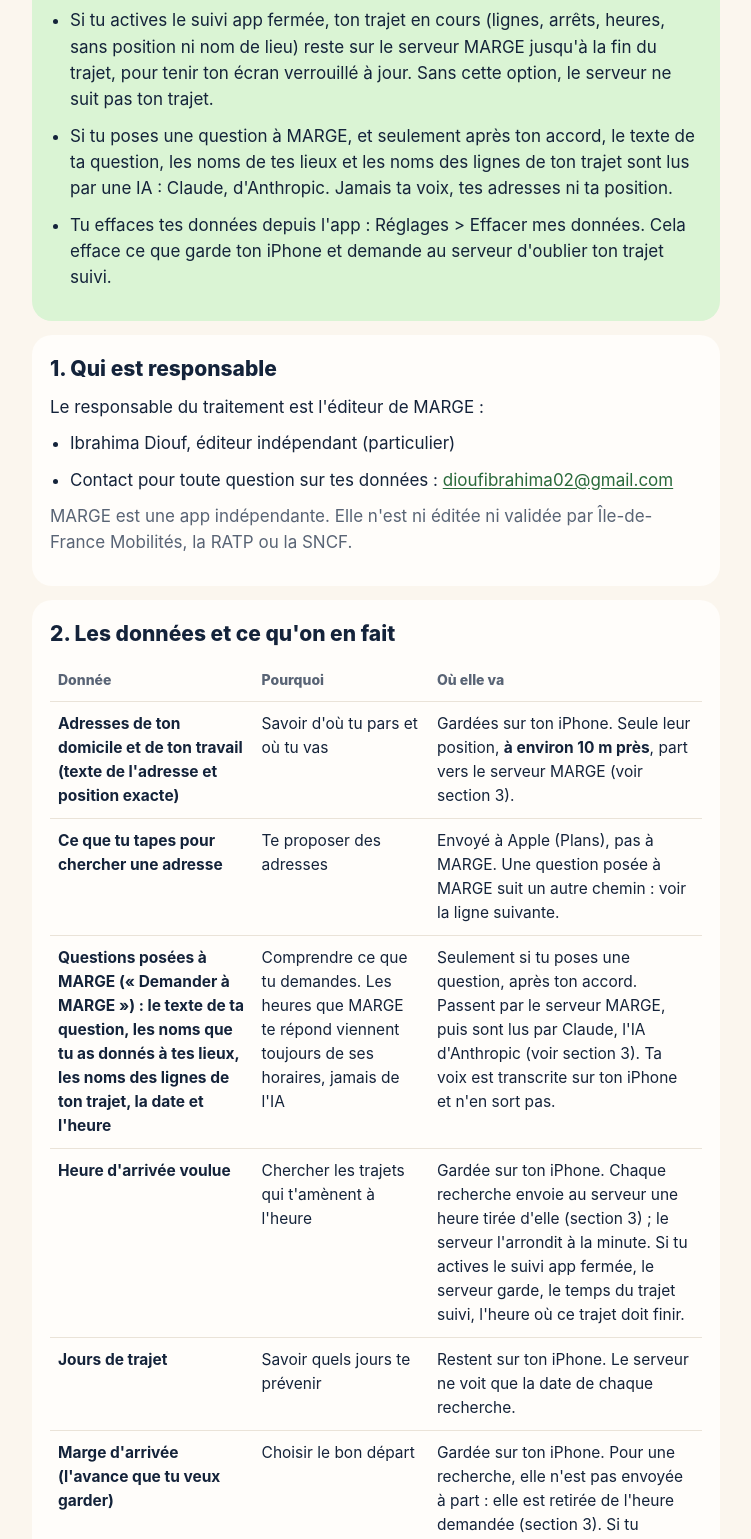
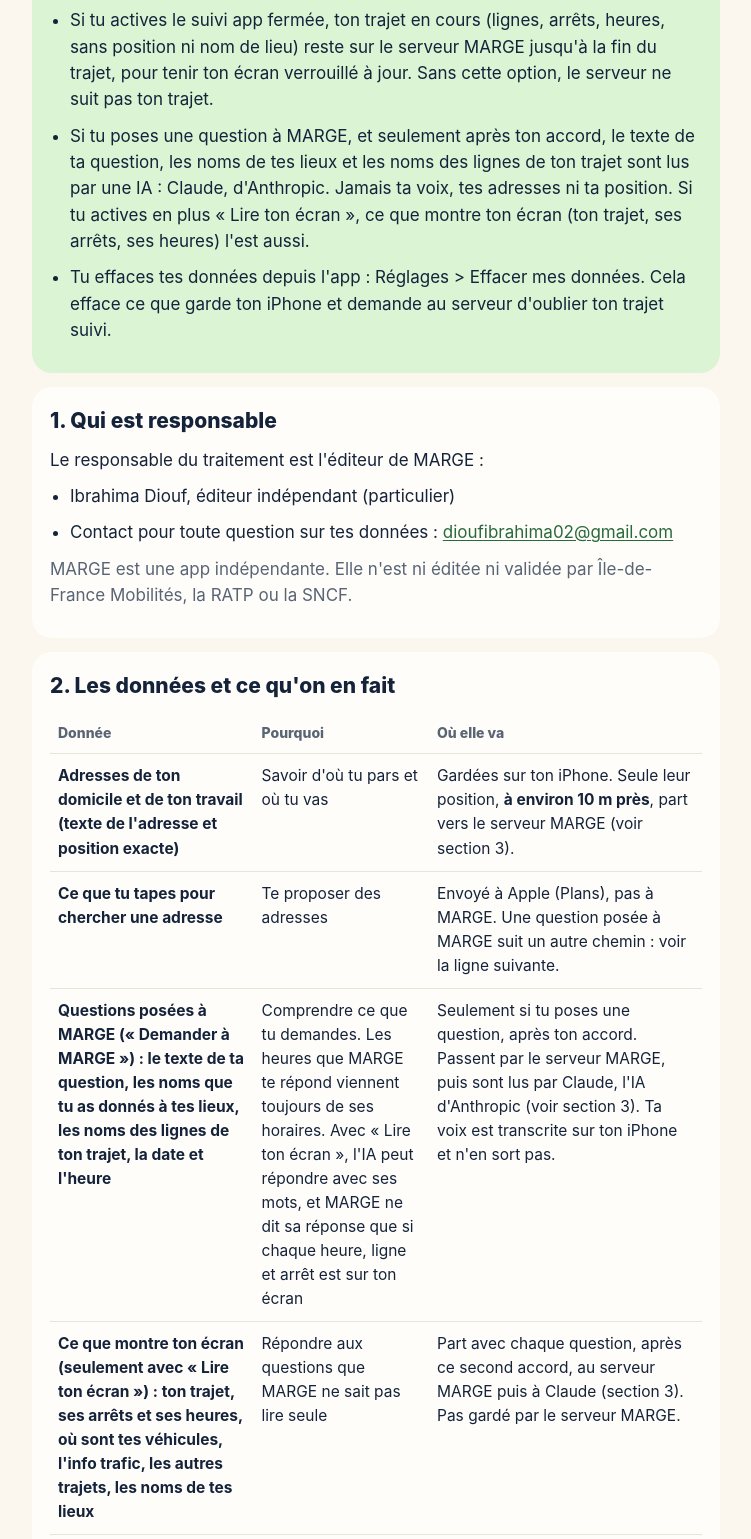
Before and after one commit to IbrahimaDKR/marge-site, a plain HTML site: page confidentialite/index.html in a window 1280 px wide. Shown: the part 805-2344 px from the top of the page, without its empty margins (264-1015 px from the left). Drawn offline with Linux system fonts and the light colour scheme.

Commit message:
Privacy page: « Lire ton écran », the screen sent with a question on a second accord (decision 97)
Co-Authored-By: Claude Opus 5.5 <noreply@anthropic.com>

```diff
--- a/confidentialite/index.html
+++ b/confidentialite/index.html
@@ -98,7 +98,7 @@
   <header>
     <p class="brand">MARGE</p>
     <h1>Politique de confidentialité</h1>
-    <p class="updated">Dernière mise à jour : 21 novembre 2026</p>
+    <p class="updated">Dernière mise à jour : 23 novembre 2026</p>
   </header>
 
   <section>
@@ -113,7 +113,7 @@
       <li>Ta position n'est lue que si tu l'autorises, quand MARGE est ouverte à l'écran, et pendant un trajet suivi même si tu quittes l'app (l'iPhone affiche alors son indicateur bleu). Jamais en arrière-plan en dehors d'un trajet.</li>
       <li>Pour calculer ton trajet, MARGE envoie à son serveur la position de ton domicile et de ton travail <strong>à environ 10 m près</strong> et une heure tirée de ton heure d'arrivée. À 10 m près, c'est pratiquement ton adresse : il faut cette précision pour que le temps de marche jusqu'à l'arrêt soit juste (à 100 m près, il était faux de plusieurs minutes). Le serveur interroge Île-de-France Mobilités, ne garde la réponse que 15 minutes au plus et n'écrit ces positions dans aucun journal.</li>
       <li>Si tu actives le suivi app fermée, ton trajet en cours (lignes, arrêts, heures, sans position ni nom de lieu) reste sur le serveur MARGE jusqu'à la fin du trajet, pour tenir ton écran verrouillé à jour. Sans cette option, le serveur ne suit pas ton trajet.</li>
-      <li>Si tu poses une question à MARGE, et seulement après ton accord, le texte de ta question, les noms de tes lieux et les noms des lignes de ton trajet sont lus par une IA : Claude, d'Anthropic. Jamais ta voix, tes adresses ni ta position.</li>
+      <li>Si tu poses une question à MARGE, et seulement après ton accord, le texte de ta question, les noms de tes lieux et les noms des lignes de ton trajet sont lus par une IA : Claude, d'Anthropic. Jamais ta voix, tes adresses ni ta position. Si tu actives en plus « Lire ton écran », ce que montre ton écran (ton trajet, ses arrêts, ses heures) l'est aussi.</li>
       <li>Tu effaces tes données depuis l'app : Réglages &gt; Effacer mes données. Cela efface ce que garde ton iPhone et demande au serveur d'oublier ton trajet suivi.</li>
     </ul>
   </section>
@@ -145,8 +145,13 @@
         </tr>
         <tr>
           <td>Questions posées à MARGE (« Demander à MARGE ») : le texte de ta question, les noms que tu as donnés à tes lieux, les noms des lignes de ton trajet, la date et l'heure</td>
-          <td data-label="Pourquoi">Comprendre ce que tu demandes. Les heures que MARGE te répond viennent toujours de ses horaires, jamais de l'IA</td>
+          <td data-label="Pourquoi">Comprendre ce que tu demandes. Les heures que MARGE te répond viennent toujours de ses horaires. Avec « Lire ton écran », l'IA peut répondre avec ses mots, et MARGE ne dit sa réponse que si chaque heure, ligne et arrêt est sur ton écran</td>
           <td data-label="Où elle va">Seulement si tu poses une question, après ton accord. Passent par le serveur MARGE, puis sont lus par Claude, l'IA d'Anthropic (voir section 3). Ta voix est transcrite sur ton iPhone et n'en sort pas.</td>
+        </tr>
+        <tr>
+          <td>Ce que montre ton écran (seulement avec « Lire ton écran ») : ton trajet, ses arrêts et ses heures, où sont tes véhicules, l'info trafic, les autres trajets, les noms de tes lieux</td>
+          <td data-label="Pourquoi">Répondre aux questions que MARGE ne sait pas lire seule</td>
+          <td data-label="Où elle va">Part avec chaque question, après ce second accord, au serveur MARGE puis à Claude (section 3). Pas gardé par le serveur MARGE.</td>
         </tr>
         <tr>
           <td>Heure d'arrivée voulue</td>
@@ -319,6 +324,7 @@
       <li>les noms des lignes de ton trajet ;</li>
       <li>la date et l'heure du moment, et l'intention de ta question précédente si tu en poses une à la suite.</li>
     </ul>
+    <p>Seulement si tu actives aussi « Lire ton écran » (proposé une fois dans « Demander à MARGE », à couper dans Réglages), part en plus, avec chaque question, ce que montre ton écran, écrit en phrases par MARGE : ton trajet, ses arrêts et ses heures, où sont tes véhicules et leurs prochains passages, l'info trafic, les autres trajets à l'écran, avec les noms de tes lieux. Ces lignes montrent où tu vas et quand, et l'arrêt où tu montes peut dire près d'où tu habites. Claude peut alors répondre avec ses mots à une question que MARGE ne sait pas lire : avant de te la dire, le serveur MARGE puis ton iPhone vérifient que chaque heure, chaque nombre, chaque ligne et chaque arrêt de sa réponse est sur ton écran ; sinon, MARGE te dit qu'elle n'a pas compris. Cette vérification ne prouve pas que la réponse est juste : en cas de doute, regarde ton trajet. Une réponse écrite par Claude est marquée « Écrit par l'IA, d'après ton écran ». Une rue de départ ou d'arrivée n'y est jamais écrite : elle devient « ton départ » ou « ton arrivée ». Sans ce réglage, rien de cela ne part ; « Effacer mes données » le coupe aussi, comme couper « Demander à MARGE ».</p>
     <p>Ce qui ne part <strong>jamais</strong> : ta voix, qui est transcrite sur ton iPhone et n'en sort pas ; tes adresses ; ta position ; un identifiant de compte ou d'appareil. Anthropic ne voit pas ton adresse IP, puisque c'est le serveur MARGE qui l'interroge. Mais une question contient ce que tu y écris : n'y mets pas ce que tu ne veux pas envoyer.</p>
     <p>Le serveur MARGE ne garde ni la question, ni la réponse, et ne les écrit dans aucun journal : il compte seulement le nombre de questions du jour. Anthropic efface ces textes sous <strong>30 jours</strong>, ou les garde jusqu'à <strong>2 ans</strong> s'ils sont signalés pour abus, et ne s'en sert pas pour entraîner ses modèles. Elle agit pour le compte de l'éditeur (<a href="https://www.anthropic.com/legal">conditions et accord de traitement des données d'Anthropic</a>).</p>
     <p>Le serveur fait aussi lire par Claude les messages officiels d'info trafic d'Île-de-France Mobilités, pour savoir où et quand ils s'appliquent. Ce sont des textes publics : ils ne contiennent rien sur toi.</p>
@@ -343,6 +349,7 @@
       <li><strong>Position et capteurs de mouvement</strong> : seulement avec ton autorisation, donnée dans la fenêtre d'iOS et retirable à tout moment dans les réglages de l'iPhone ; MARGE marche quand même, depuis tes lieux enregistrés.</li>
       <li><strong>Notifications</strong> : les alertes de départ, seulement si tu les autorises dans la fenêtre d'iOS ; tu les coupes dans les réglages de l'iPhone. Les alertes du suivi app fermée ne concernent que le trajet en cours et seulement si tu as activé cette option. MARGE marche quand même sans.</li>
       <li><strong>Questions posées à MARGE</strong> : c'est un service que tu demandes en posant ta question (article 6.1.b du RGPD), après une information complète et ton accord dans l'app. MARGE marche quand même sans ; tu coupes cette fonction à tout moment.</li>
+      <li><strong>Lire ton écran</strong> : seulement avec ton accord, donné dans « Demander à MARGE » ou dans Réglages, et retirable dans Réglages (article 6.1.a du RGPD). Sans lui, rien de ce que montre ton écran ne part ; « Demander à MARGE » marche quand même.</li>
       <li><strong>Suivi app fermée</strong> : c'est un service que tu demandes en l'activant (article 6.1.b du RGPD), après une information complète et ton accord dans l'app. L'accès au jeton d'envoi ne sert qu'à ce service (article 82 de la loi Informatique et Libertés). MARGE marche quand même sans ; tu le coupes à tout moment.</li>
       <li><strong>Heures de départ</strong> (« Retenir mes heures de départ ») : seulement avec ton accord, donné dans l'app en activant ce réglage et retirable au même endroit (article 6.1.a du RGPD, article 82 de la loi Informatique et Libertés). Elles restent sur ton iPhone, sans que l'éditeur y ait accès, et sont effacées dès que tu coupes le réglage. MARGE marche quand même sans.</li>
       <li><strong>Ton mois</strong> : compter tes arrivées fait partie du service (article 6.1.b du RGPD) ; ces heures restent sur ton iPhone, sans que l'éditeur y ait accès.</li>
@@ -416,7 +423,7 @@
           <td data-label="Durée">45 secondes, ou 5 minutes quand le serveur suit tout le réseau en direct (10 minutes pour un plan B) ; une copie 15 minutes en tout (10 pour des prochains passages en direct) pour la redonner si Île-de-France Mobilités ne répond plus ; 20 minutes au plus en tout quand MARGE a déjà beaucoup interrogé Île-de-France Mobilités dans la journée. Horaires prévus entre deux arrêts : 30 minutes au plus</td>
         </tr>
         <tr>
-          <td>Questions posées à MARGE</td>
+          <td>Questions posées à MARGE et, avec « Lire ton écran », ce que montre ton écran</td>
           <td data-label="Durée">Aucune conservation par le serveur MARGE. Chez Anthropic : 30 jours au plus, 2 ans au plus si elles sont signalées pour abus</td>
         </tr>
         <tr>
```
